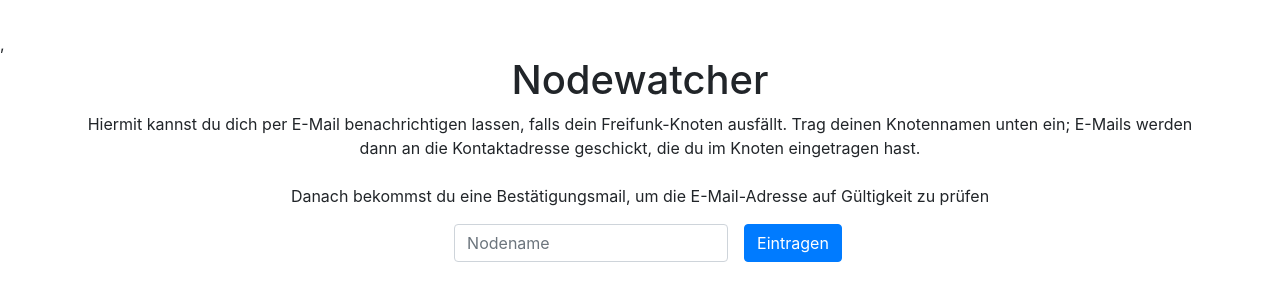
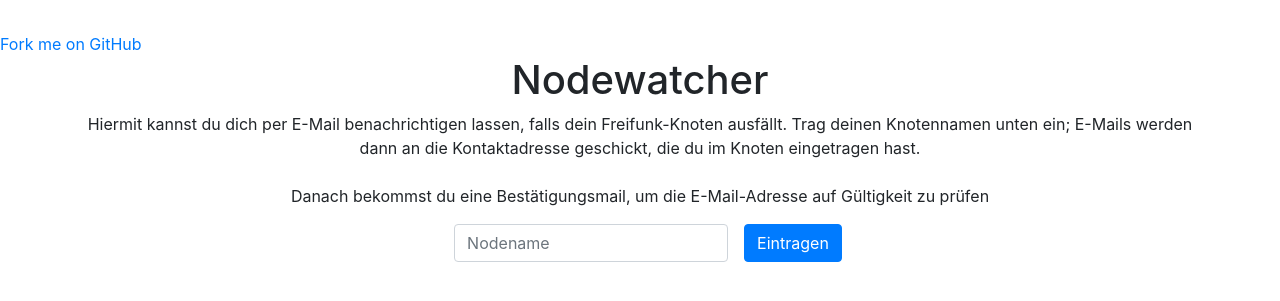
Before and after one commit to FreifunkBremen/nodemon, a PHP site: page / in a window 1280 px wide. Shown: the top 301 px of the page. Run offline with PHP 8.4, Linux system fonts and the light colour scheme; data that the repository does not hold is empty; a stand-in replaces the project's code that opens the database connection; some libraries are stand-ins or nearby versions.

Commit message:
Added fork me corner

```diff
--- a/index.php
+++ b/index.php
@@ -45,6 +45,7 @@ require_once __DIR__ . '/config.php';
     <meta charset="utf-8">
     <meta name="viewport" content="width=device-width, initial-scale=1, shrink-to-fit=no">
     <link rel="stylesheet" href="vendor/twbs/bootstrap/dist/css/bootstrap.min.css" crossorigin="anonymous" integrity="sha256-eSi1q2PG6J7g7ib17yAaWMcrr5GrtohYChqibrV7PBE=">
+    <link rel="stylesheet" href="github-fork-ribbon-css/gh-fork-ribbon.css">
     <title><?php echo $config['view_title']; ?></title>
     <style type="text/css">
     body {
@@ -53,7 +54,9 @@ require_once __DIR__ . '/config.php';
     </style>
   </head>
 
-  <body>,
+  <body>
+    <a class="github-fork-ribbon" href="https://github.com/mortzu/nodewatcher" data-ribbon="Fork me on GitHub" title="Fork me on GitHub">Fork me on GitHub</a>
+
     <div class="container">
       <div class="col-xs-1 text-center" style="text-align:center;">
         <h1><?php echo $config['view_title']; ?></h1>
```
Also changed, not shown: 1 other file.
